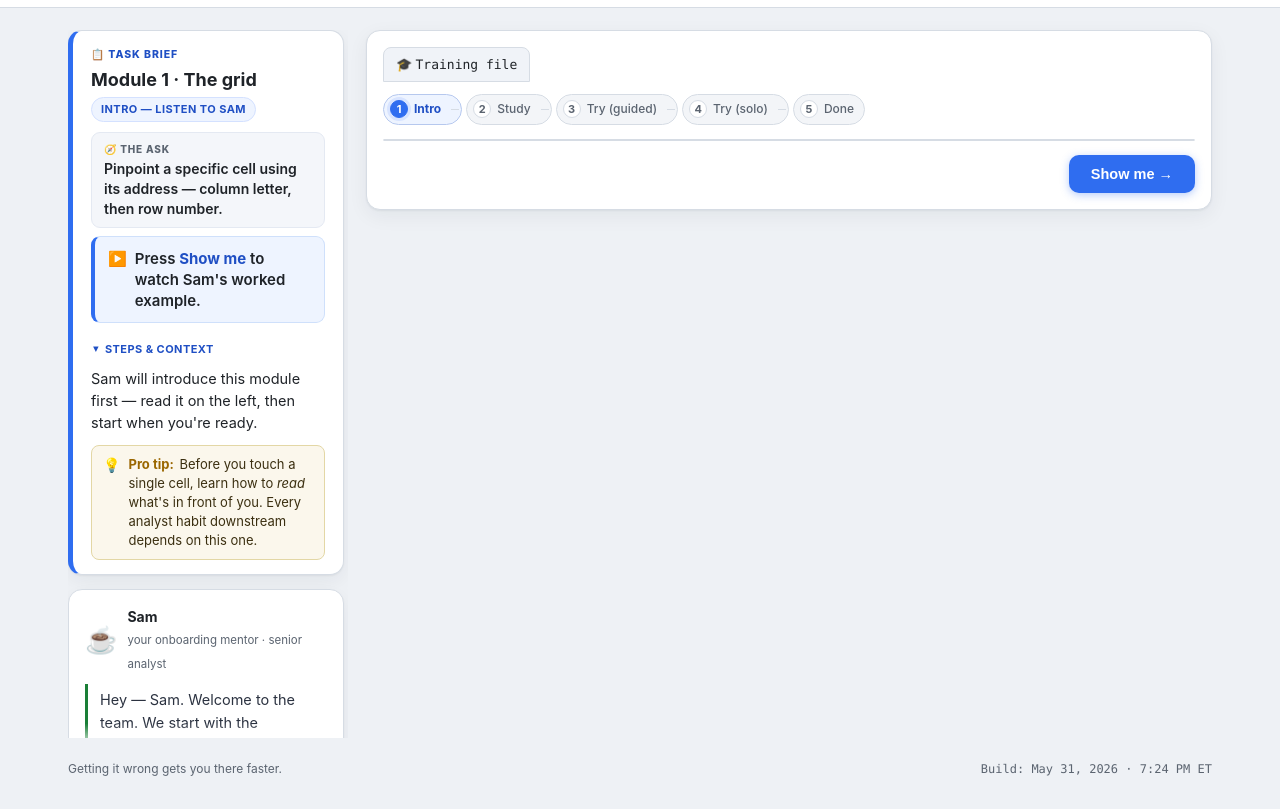
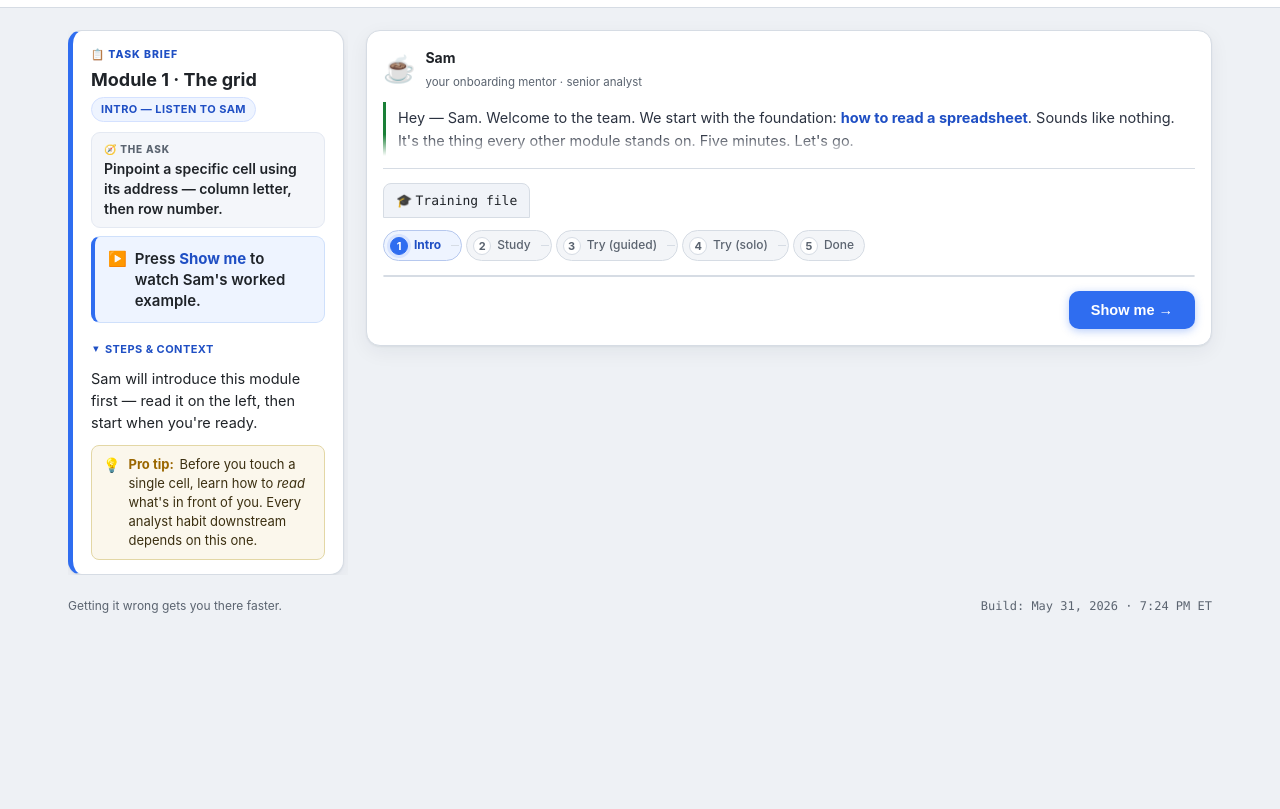
Before and after one commit to michaelnocito/spreadsheet-archaeology, a website: page index.html in a window 1280 px wide. Both pictures are taken after a click on the button "Start Module 1 →". Shown: the part 51-860 px from the top of the page. After the commit the page ends 800 px from the top, so only its background shows below. Drawn offline with Linux system fonts and the light colour scheme.

Commit message:
Academy: move Sam's guidance above the training file (full-width)
Sam's voice card was cramped in the narrow left rail. Relocate it into
the work column, directly above the training file, flattened (no nested
card) with a divider — so it's easy to reference while working. The
brief (ask + directive) stays in the rail. Voice ids unchanged; smoke
suite green.

Co-Authored-By: Claude Opus 4.8 <noreply@anthropic.com>

```diff
--- a/academy.js
+++ b/academy.js
@@ -69,7 +69,11 @@
               </div>
             </details>
           </section>
-          <section class="voice">
+        </aside>
+        <section class="work">
+          <!-- Sam's guidance sits full-width directly above the workbook so it's
+               easy to reference while working (was cramped in the left rail). -->
+          <section class="voice voice-lead">
             <div class="voice-head">
               <span class="avatar">${MENTOR.avatar}</span>
               <div><strong>${MENTOR.name}</strong><span class="role">${MENTOR.role}</span></div>
@@ -77,8 +81,6 @@
             <div id="a-voice" class="voice-body mood-mentor is-clamped"></div>
             <button id="a-voice-toggle" class="voice-toggle" type="button" hidden>Show more ▾</button>
           </section>
-        </aside>
-        <section class="work">
           <div class="work-head">
             <span class="tab">🎓 <span class="tab-name">Training file</span></span>
             <span id="a-work-hint" class="hint-muted"></span>
--- a/styles.css
+++ b/styles.css
@@ -672,3 +672,14 @@ body {
   .welcome-card { padding: 20px 18px; }
   .welcome-title h1 { font-size: 20px; }
 }
+
+/* ----------------------------------------------------------------------------
+ * Sam's guidance moved into the work column, full-width directly ABOVE the
+ * training file (was cramped in the left rail). Flattened so it doesn't read as
+ * a card-inside-a-card; a divider separates it from the view.
+ * -------------------------------------------------------------------------- */
+.voice-lead {
+  background: transparent; border: 0; box-shadow: none; border-radius: 0;
+  padding: 0 0 12px; margin: 0 0 14px; border-bottom: 1px solid var(--line);
+}
+.voice-lead .voice-body.is-clamped { max-height: 7em; }
```
